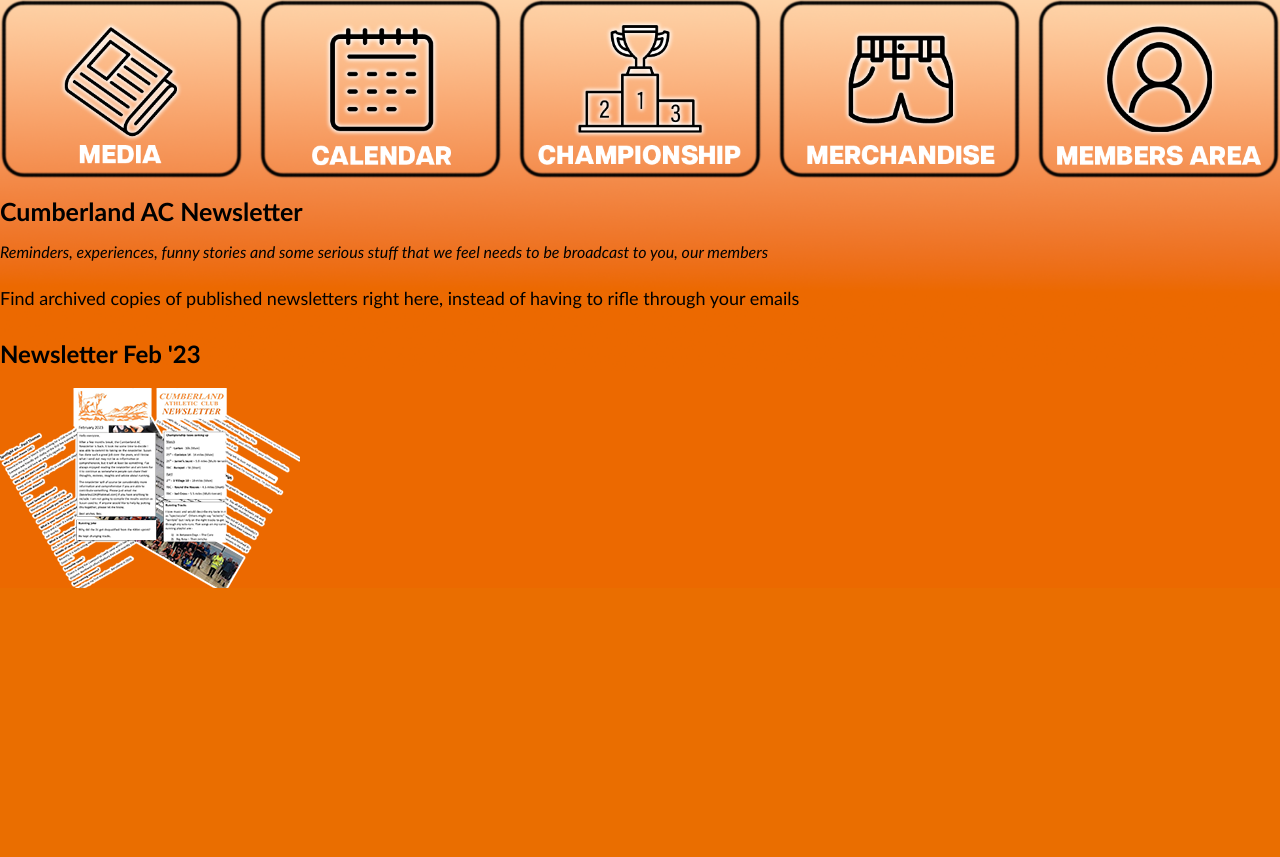
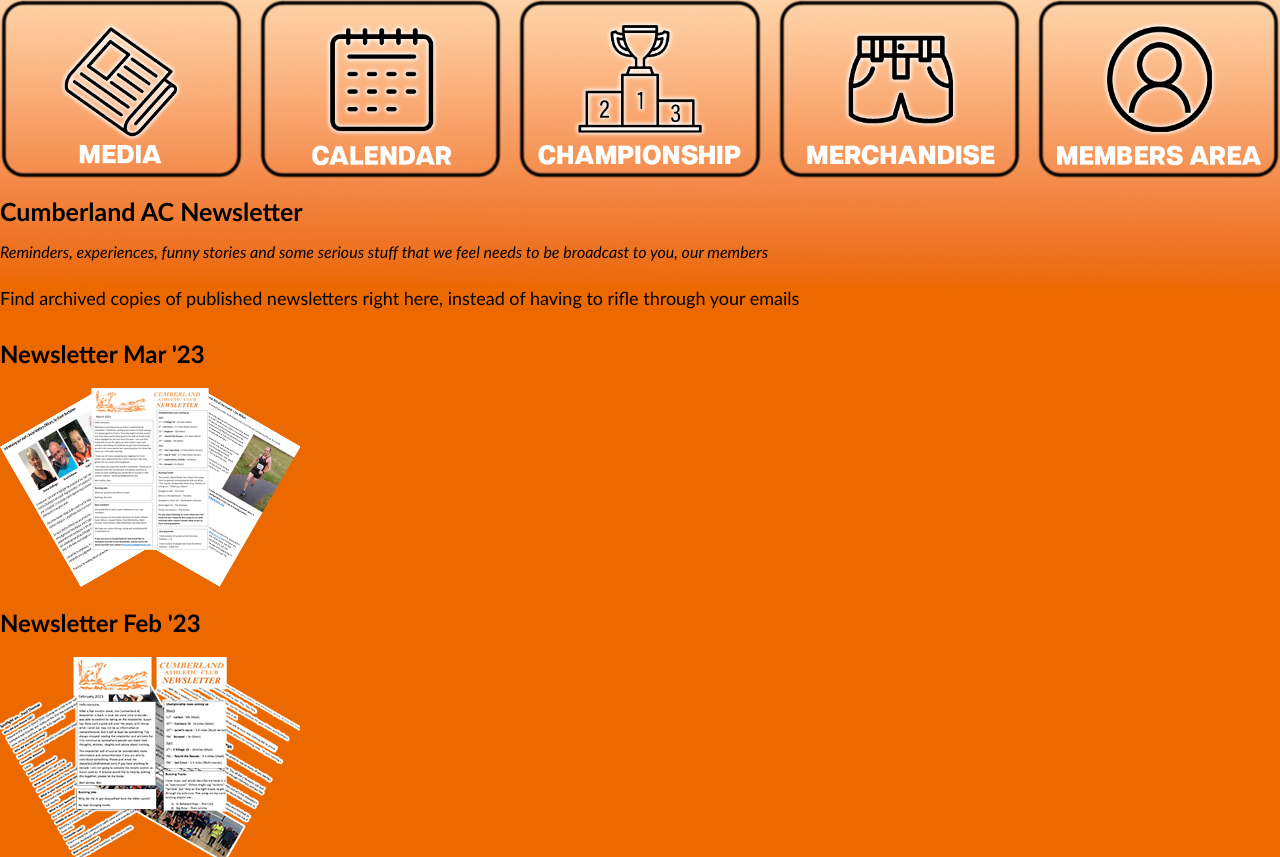
Before and after one commit to SinglePointVulnerability/CumberlandAC.co.uk, a PHP site: page /newsletter.php in a window 1280 px wide. Shown: the part 349-1206 px from the top of the page. Before the commit the page ends 937 px from the top, so only its background shows below. Run offline with PHP 8.4, Linux system fonts and the light colour scheme.

Commit message:
March newsletter thumb added and link added to Newsletter page

```diff
--- a/newsletter.php
+++ b/newsletter.php
@@ -69,6 +69,12 @@ function auto_version($file='')
 			</p>
 			<p>
 				<h2>
+					Newsletter Mar '23
+				</h2>
+				<img src="<?php echo auto_version('img/CAC-Newsletter-2023-03-thumb.png'); ?>" onClick="location.href='media/docs/CAC-Newsletter-2023-03.pdf'">
+			</p>
+			<p>
+				<h2>
 					Newsletter Feb '23
 				</h2>
 				<img src="<?php echo auto_version('img/CAC-Newsletter-2023-02-thumb.png'); ?>" onClick="location.href='media/docs/CAC-Newsletter-2023-02.pdf'">
```
Also changed, not shown: img/CAC-Newsletter-2023-03-thumb.png (added), 1 other file.
